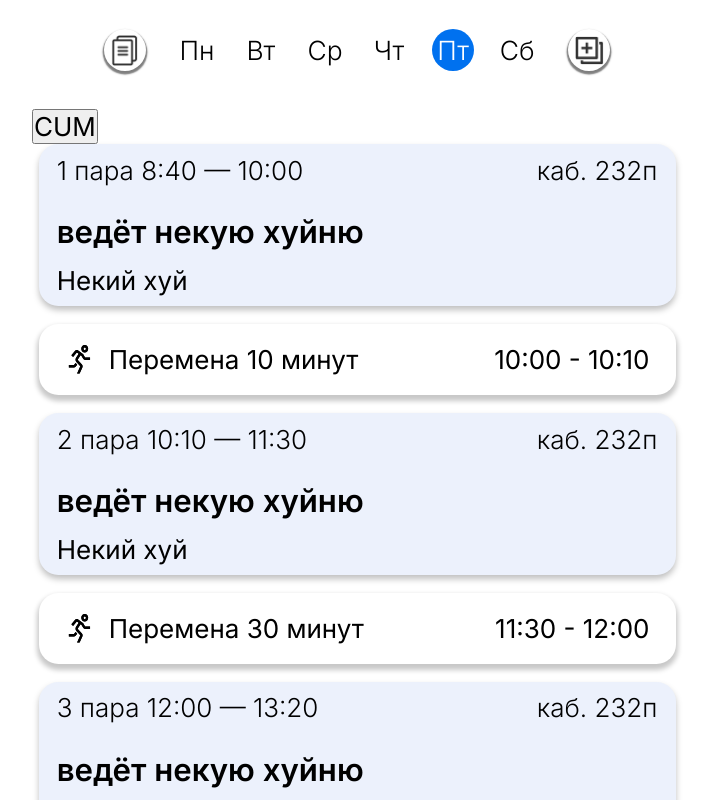
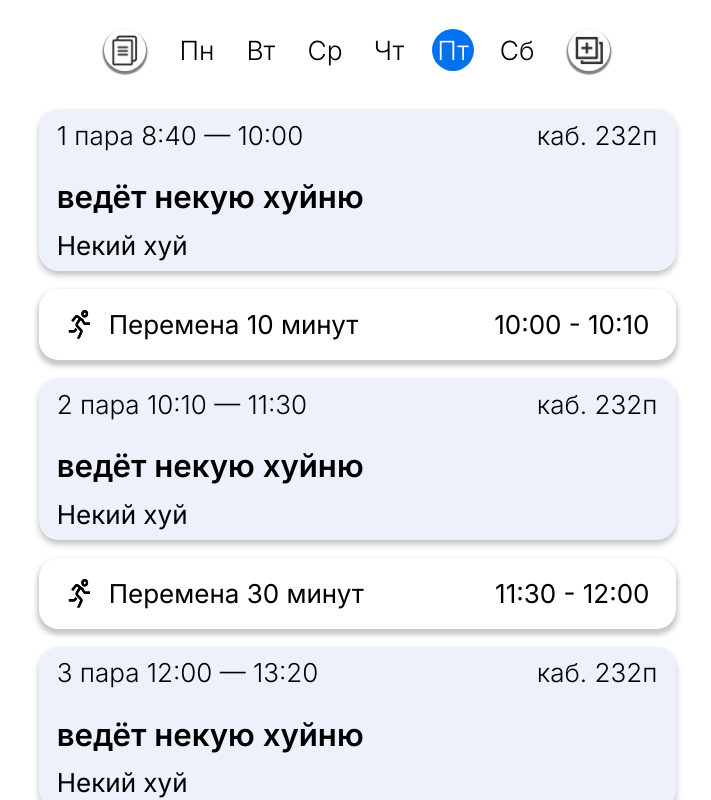
Before and after one commit to stinger222/edu-schedule-constructor, a React (Create React App) app: page /composed in a window 1280 px wide. Shown: the top 800 px of the page, without its empty margins (283-994 px from the left). Built offline with nearby package versions, Linux system fonts and the light colour scheme.

Commit message:
Migrate from day indexes to string ids

```diff
--- a/src/components/Header/Header.tsx
+++ b/src/components/Header/Header.tsx
@@ -11,12 +11,13 @@ const Header: React.FC = memo(() => {
 				<IconButton title="Cоставленные расписаний" iconPath={require('../../assets/schedules-icon.png')} />
 			</Link>
 
-			<HeaderButton id={0}>Пн</HeaderButton>
-			<HeaderButton id={1}>Вт</HeaderButton>
-			<HeaderButton id={2}>Ср</HeaderButton>
-			<HeaderButton id={3}>Чт</HeaderButton>
-			<HeaderButton id={4}>Пт</HeaderButton>
-			<HeaderButton id={5}>Сб</HeaderButton>
+			<HeaderButton day="mon">Пн</HeaderButton>
+			<HeaderButton day="tue">Вт</HeaderButton>
+			<HeaderButton day="wed">Ср</HeaderButton>
+			<HeaderButton day="thu">Чт</HeaderButton>
+			<HeaderButton day="fri">Пт</HeaderButton>
+			<HeaderButton day="sat">Сб</HeaderButton>
+
 			<IconButton title="Меню" iconPath={require('../../assets/add-icon.png')} />
 		</StyledHeader>
 	)
--- a/src/components/HeaderButton/HeaderButton.tsx
+++ b/src/components/HeaderButton/HeaderButton.tsx
@@ -1,19 +1,20 @@
 import { observer } from "mobx-react"
 import { ReactNode, useContext } from "react"
 import { StoreContext } from "../.."
+import { weekDay } from "../../stores/interfaces"
 import StyledHeaderButton from "./HeaderButton.styled"
 interface IProps {
 	children?: ReactNode,
-	id: number
+	day: weekDay
 }
 
-const HeaderButton: React.FC<IProps> = ({ children, id }) => {
-	const { selectedDayId, selectDay } = useContext(StoreContext).uiStore
+const HeaderButton: React.FC<IProps> = ({ children, day }) => {
+	const { selectedDay, selectDay } = useContext(StoreContext).uiStore
 
 	return (
 		<StyledHeaderButton
-			className={selectedDayId == id ? 'selected' : ''}
-			onClick={() => selectDay(id)}
+			className={selectedDay == day ? 'selected' : ''}
+			onClick={() => selectDay(day)}
 		>
 			{children}
 		</StyledHeaderButton>
--- a/src/components/pages/ComposedSchedules/ComposedSchedulesList.tsx
+++ b/src/components/pages/ComposedSchedules/ComposedSchedulesList.tsx
@@ -1,21 +1,25 @@
 import { useContext } from "react"
 import { StoreContext } from "../../.."
+import { StyledComposedSchedulesList } from "./ComposedSchedulesList.styled"
 
 const ComposedSchedulesList = () => {
 	const { composedSchedulesStore } = useContext(StoreContext)
 
 	return (
-		<div>
+		<StyledComposedSchedulesList>
 			{
 				composedSchedulesStore.schedules.map(schedule => {
-					return <div style={{border: "2px solid black", padding:"1em", margin:"1em"}}>
-						id: {schedule.id}
+					return <div>
+						<p>id: {schedule.id}</p>
 						<br/>
-						days: {schedule.week.length}
+						{/* <p>days: {schedule.week}</p> */}
+						<br/>
+						<p>name: {schedule.name}</p>
+						<br/>
 					</div>
 				})
 			}
-		</div>
+		</StyledComposedSchedulesList>
 	)
 }
 
--- a/src/components/pages/Main/Main.tsx
+++ b/src/components/pages/Main/Main.tsx
@@ -15,7 +15,7 @@ const Main = () => {
 		<StyledMain>
 			<Header/>
 			<Container>
-				<ErrorBoundary FallbackComponent={ErrorFallback} resetKeys={[uiStore.selectedDayId]}>
+				<ErrorBoundary FallbackComponent={ErrorFallback} resetKeys={[uiStore.selectedDay]}>
 					<SelectedSchedule />
 				</ErrorBoundary>
 			</Container>
--- a/src/components/pages/Main/SelectedSchedule.tsx
+++ b/src/components/pages/Main/SelectedSchedule.tsx
@@ -11,8 +11,8 @@ function SelectedSchedule() {
 	const lessons = lessonsStore.lessons
 	const ringSchedules = ringSchedulesStore.schedules
 
-	const selectedDayId = uiStore.selectedDayId
-	const selectedDay = composedSchedulesStore.schedules[0].week[selectedDayId]
+	const selectedDaySrt = uiStore.selectedDay
+	const selectedDay = composedSchedulesStore.schedules[0].week[selectedDaySrt]
 	const selectedDayRings = ringSchedules.find(i => i.id === selectedDay?.ring_schedule_id)?.rings
 
 	// User didn't compose schedule for this day
@@ -40,14 +40,7 @@ function SelectedSchedule() {
 	}
 
 	return <>
-			<button onClick={() => {
-			composedSchedulesStore.addSchedule([{
-				ring_schedule_id: "rings1",
-				lesson_ids: ["1", "1", "1"]
-			}])
-		}}>CUM</button>
-
-	{
+		{
 			selectedDay.lesson_ids.map((index, itemId) => {
 				const [lesson, lessonRings, breakStart, breakEnd] = getCardsData(index, itemId)
 
--- a/src/stores/ComposedSchedulesStore.ts
+++ b/src/stores/ComposedSchedulesStore.ts
@@ -1,48 +1,53 @@
 import { nanoid } from 'nanoid';
-import { IComposedSchedule, IComposedDay } from './interfaces';
+import { IComposedSchedule, IComposedDay, IComposedWeek } from './interfaces';
 import { makeAutoObservable } from "mobx"
 
 export interface IComposedSchedulesStore {
 	schedules: IComposedSchedule[],
-	addSchedule: (week: IComposedDay[], id?: string) => void
+	addSchedule: (week: IComposedWeek, id?: string) => void
 }
 
 class ComposedSchedulesStore implements IComposedSchedulesStore {
-	schedules: IComposedSchedule[] = [{
+	schedules: IComposedSchedule[] = [
+	{
 		id: nanoid(6),
-		week: [{
+		name: 'Schdeule №2',
+		week: {
+			mon: {
 				ring_schedule_id: "rings1",
-			lesson_ids: ["1"]
+				lesson_ids: ["1",]
 			},
-		{
+			tue: {
 				ring_schedule_id: "rings1",
 				lesson_ids: ["1", "1"]
 			},
-		{
+			wed: {
 				ring_schedule_id: "rings1",
 				lesson_ids: ["1", "1", "1"]
 			},
-		{
+			thu: {
 				ring_schedule_id: "rings1",
 				lesson_ids: ["1", "1", "1", "1"]
 			},
-		{
+			fri: {
 				ring_schedule_id: "rings1",
 				lesson_ids: ["1", "1", "1", "1", "1"]
 			},
-		{
-			ring_schedule_id: "rings2",
+			sat: {
+				ring_schedule_id: "rings1",
 				lesson_ids: ["1", "1", "1", "1", "1", "1"]
 			}
+		}
+	}
 ]
-	}]
 
 	constructor() {
 		makeAutoObservable(this)
 	}
 
-	addSchedule(week: IComposedDay[], id?: string) {
+	addSchedule(week: IComposedWeek, name: string, id?: string) {
 		this.schedules.push({
+			name: name ?? "Расписание " + (this.schedules.length + 1),
 			id: id ?? nanoid(6),
 			week
 		})
--- a/src/stores/UIStore.ts
+++ b/src/stores/UIStore.ts
@@ -1,25 +1,26 @@
+import { weekDay } from './interfaces';
 import { makeAutoObservable } from 'mobx';
 
 export interface IUIStore {
-	selectedDayId: number
-	selectDay: (id: number) => void
+	selectedDay: weekDay
+	selectDay: (day: weekDay) => void
 }
 
 class UIStore implements IUIStore {
-	selectedDayId = 1
+	selectedDay: weekDay = 'mon'
 
 	constructor() {
 		makeAutoObservable(this)
-		this.selectedDayId = this.getTodayId()
+		this.selectedDay = this.getToday()
 	}
 
-	private getTodayId(): number {
-		return Math.max((new Date().getDay() - 1), 0)
-
+	private getToday(): weekDay {
+		let result = [null, 'mon', 'tue', 'wed', 'thu', 'fri', 'sat'][new Date().getDay()] as weekDay
+		return result ?? 'mon'
 	}
 
-	selectDay = (id: number) => {
-		this.selectedDayId = id
+	selectDay = (day: weekDay) => {
+		this.selectedDay = day
 	}
 }
 
```
Also changed, not shown: src/stores/interfaces.ts (+12 -1 lines). Lines whose indentation alone changed are shown as unchanged.
